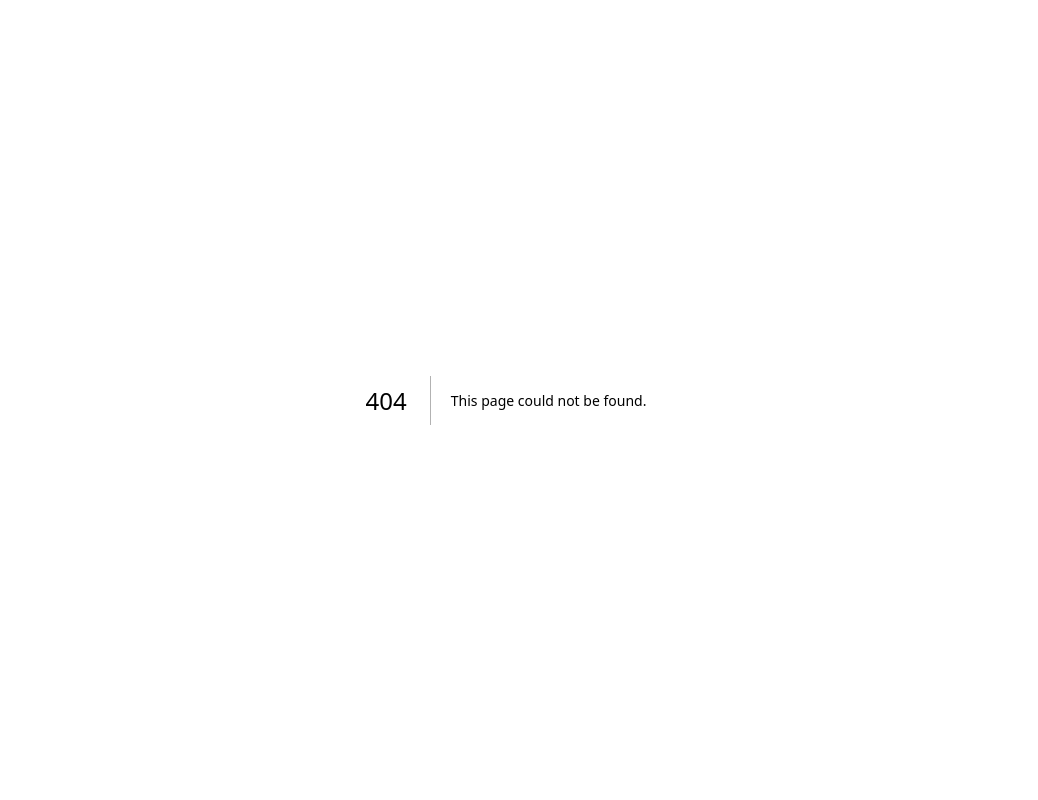
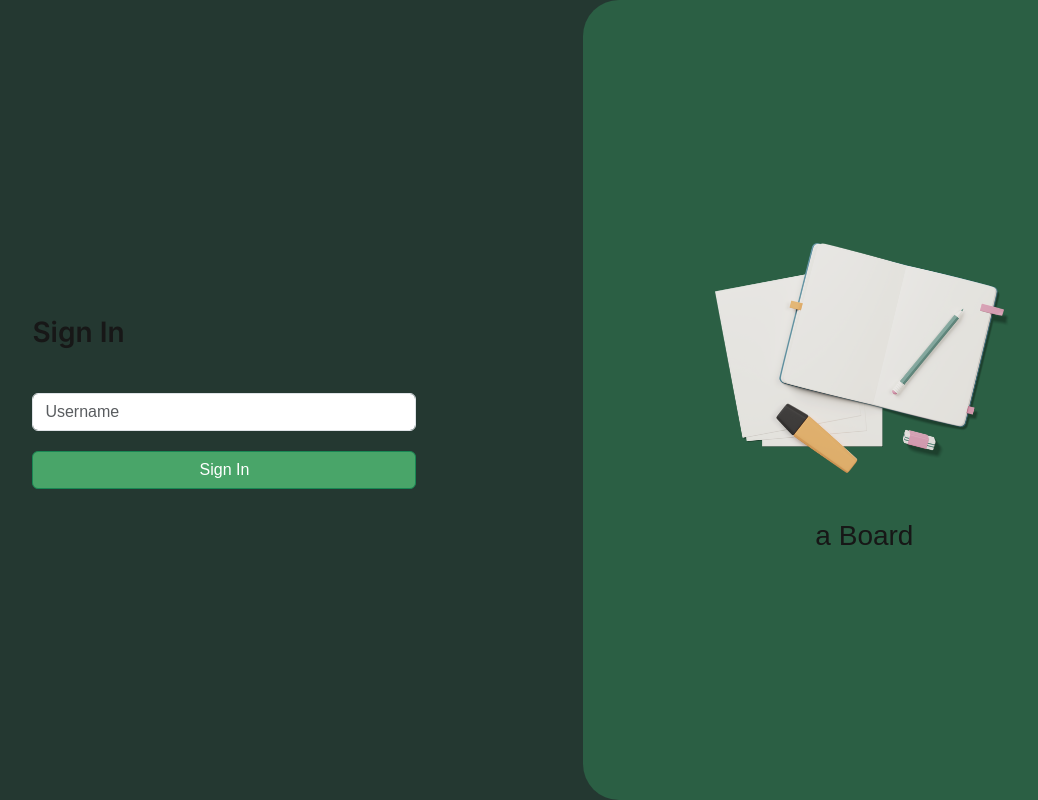
Before and after one commit to PittawasChoo/cgp-assignment-front, a Next.js app: page /signin in a window 1280 px wide. Before the commit this address had no page. Shown: the whole page, without its empty margins (134-1172 px from the left). Built offline with nearby package versions, Linux system fonts and the light colour scheme; a web font is replaced by a local one.

Commit message:
sign in page

```diff
--- /dev/null
+++ b/src/app/signin/page.js
@@ -0,0 +1,98 @@
+"use client";
+
+import { useState } from "react";
+import { useRouter } from "next/navigation";
+import { Inter } from "next/font/google";
+
+import PrimaryButton from "components/buttons/primary";
+import LogoText from "components/logoText";
+
+import "./styles.css";
+
+const InterFont = Inter({
+    variable: "--font-inter",
+    subsets: ["latin"],
+    weight: "600",
+});
+
+const SignIn = () => {
+    const [username, setUsername] = useState("");
+    const [loading, setLoading] = useState(false);
+    const [error, setError] = useState("");
+    const router = useRouter();
+
+    const handleSignIn = async () => {
+        if (!username.trim()) {
+            setError("Username is required");
+            return;
+        }
+
+        setLoading(true);
+        setError("");
+
+        try {
+            const res = await fetch(`${process.env.NEXT_PUBLIC_API_URL}/auth/sign-in`, {
+                method: "POST",
+                headers: {
+                    "Content-Type": "application/json",
+                },
+                body: JSON.stringify({ username }),
+            });
+
+            const data = await res.json();
+
+            if (!res.ok) {
+                throw new Error(data.message || "Sign in failed");
+            }
+
+            localStorage.setItem("jwt", data.jwt);
+            localStorage.setItem("username", data.username);
+            router.push("/");
+        } catch (err) {
+            setError(err.message);
+        } finally {
+            setLoading(false);
+        }
+    };
+
+    return (
+        <div className="root">
+            <div
+                style={{
+                    display: "flex",
+                    justifyContent: "center",
+                    alignItems: "center",
+                    flex: 1,
+                    padding: "16px",
+                }}
+            >
+                <form
+                    onSubmit={(e) => {
+                        e.preventDefault();
+                        handleSignIn();
+                    }}
+                >
+                    <label className={`form-label ${InterFont.className}`}>Sign In</label>
+                    <input
+                        type="text"
+                        className="form-control"
+                        id="usernameInput"
+                        placeholder="Username"
+                        value={username}
+                        onChange={(e) => setUsername(e.target.value)}
+                    />
+                    {error && <div className="bg-danger text-white p-3 error-box">{error}</div>}
+                    <PrimaryButton className="sign-in-btn" loading={loading}>
+                        Sign In
+                    </PrimaryButton>
+                </form>
+            </div>
+            <div className="logo-container">
+                <img src="/logo.png" alt="Logo image" className="logo-image" />
+                <LogoText className={`logo-text`} />
+            </div>
+        </div>
+    );
+};
+
+export default SignIn;
--- a/src/app/signin/styles.css
+++ b/src/app/signin/styles.css
@@ -9,7 +9,7 @@
     flex-direction: row;
 }
 
-.logo {
+.logo-container {
     background-color: var(--green300);
     height: 100vh;
     width: 44%;
@@ -17,10 +17,38 @@
     border-bottom-left-radius: 36px;
     border-top-right-radius: 0;
     border-bottom-right-radius: 0;
+    display: flex;
+    align-items: center;
+    justify-content: center;
+    flex-direction: column;
 }
 
-/* Tablet (≤ 1024px) */
-@media (max-width: 1024px) {
+.logo-image {
+    height: 230px;
+}
+
+.logo-text {
+    margin-top: 42px;
+    font-size: 28px;
+}
+
+.form-control {
+    margin-bottom: 20px;
+}
+
+.form-label {
+    margin-bottom: 40px;
+    font-size: 28px;
+}
+
+.error-box {
+    border-radius: 0.375rem;
+    margin-bottom: 20px;
+    width: 384px;
+}
+
+.sign-in-btn {
+    width: 384px;
 }
 
 /* Mobile (≤ 768px) */
@@ -29,7 +57,7 @@
         flex-direction: column-reverse;
     }
 
-    .logo {
+    .logo-container {
         background-color: var(--green300);
         height: 44%;
         width: 100vw;
```
Also changed, not shown: public/logo.png (added).
